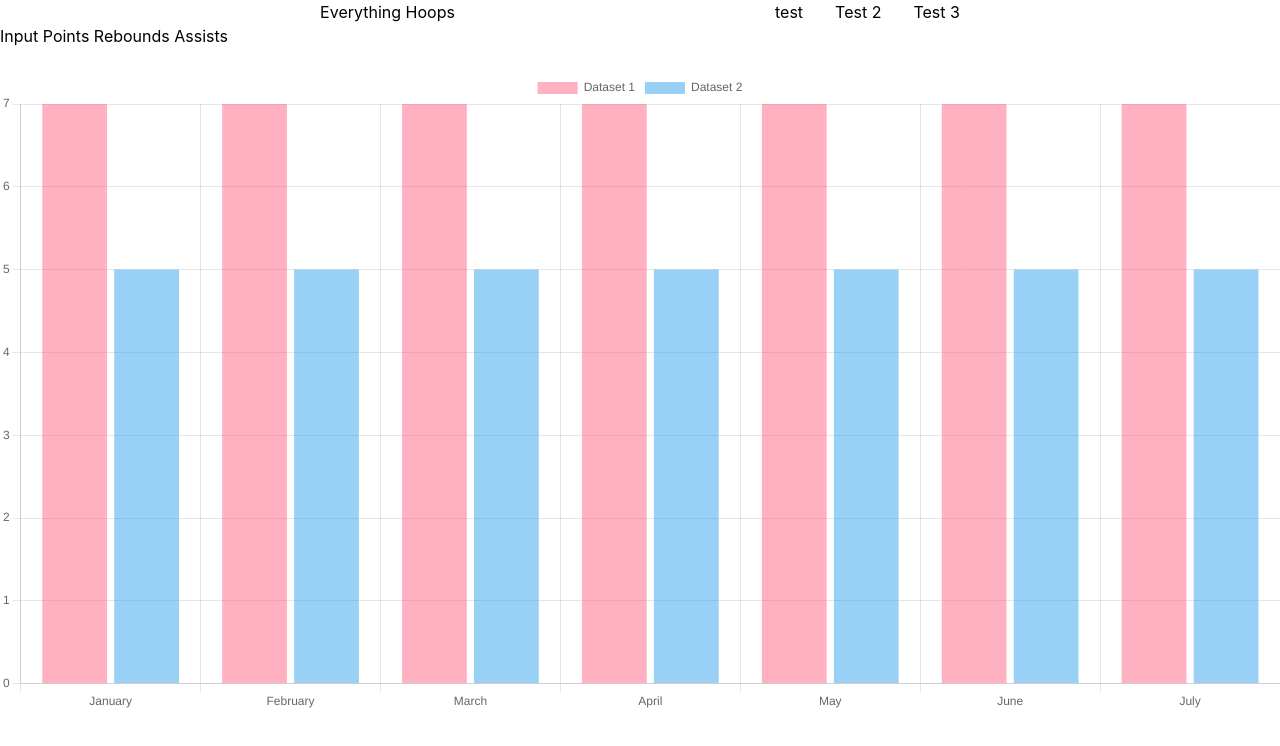
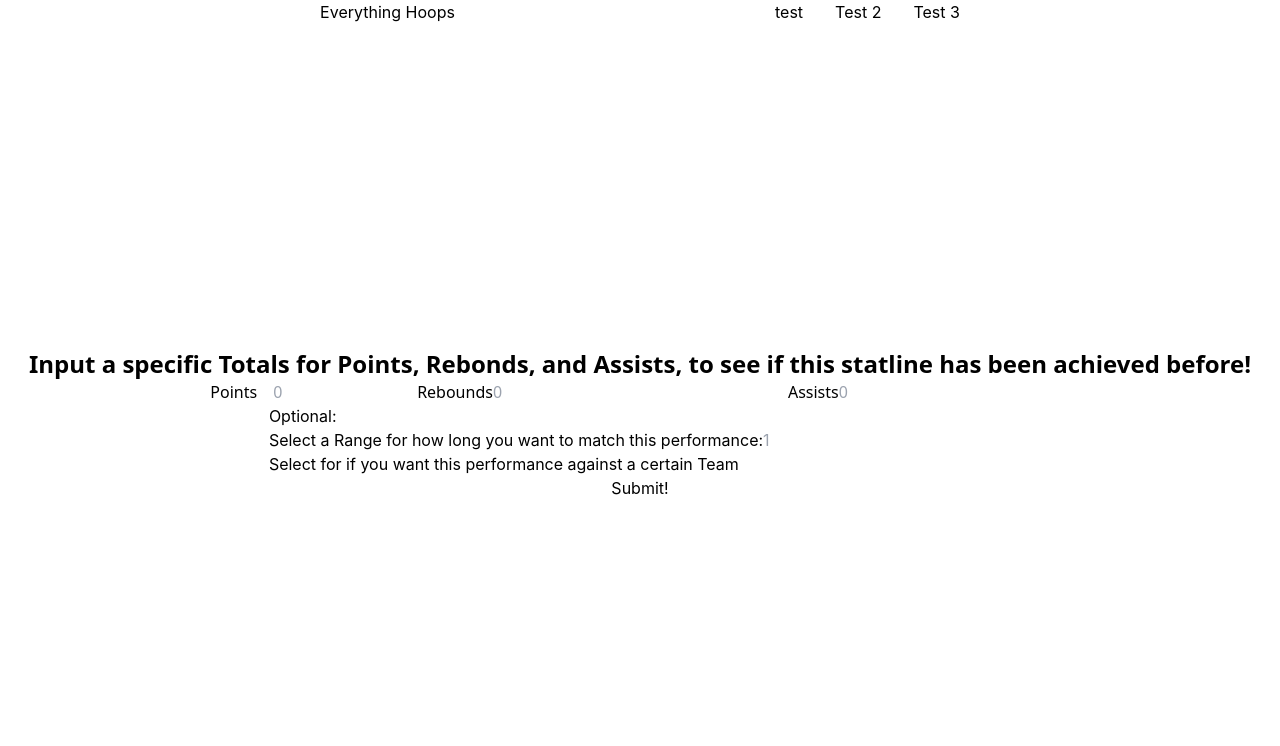
Before and after one commit to aditya161216/EverythingHoops, a React (Create React App) app in the folder everythinghoops/: page / in a window 1280 px wide. Shown: the top 746 px of the page. Built offline with nearby package versions, Linux system fonts and the light colour scheme.

Commit message:
changes to home

```diff
--- a/everythinghoops/src/App.js
+++ b/everythinghoops/src/App.js
@@ -2,6 +2,7 @@ import { BrowserRouter as Router, Route, Routes } from "react-router-dom";
 import HomePage from './components/Homepage';
 import Header from "./components/Links";
 import Player from "./components/player";
+import Datepage from "./components/pages/DateInTime";
 import './App.css';
 
 function App() {
@@ -13,6 +14,7 @@ function App() {
           <Route path="/" element={<HomePage />}/>
           <Route path="/players" element={<p> I want this to be the url where you search for players</p>}/>
           <Route path= "/players/:playerId" element={<Player/>}/>
+          <Route path="/performance" element={<Datepage/>}/>
         </Routes>
       </Router>
     </div>
--- a/everythinghoops/src/components/Homepage.js
+++ b/everythinghoops/src/components/Homepage.js
@@ -1,81 +1,66 @@
 import React from "react";
-import {
-  Chart as ChartJS,
-  CategoryScale,
-  LinearScale,
-  BarElement,
-  Title,
-  Tooltip,
-  Legend,
-} from 'chart.js';
-import { Bar } from 'react-chartjs-2';
-
-ChartJS.register(
-  CategoryScale,
-  LinearScale,
-  BarElement,
-  Title,
-  Tooltip,
-  Legend
-);
-
-export const options = {
-  responsive: true,
-};
-
-const labels = ['January', 'February', 'March', 'April', 'May', 'June', 'July'];
-
-export const data = {
-  labels,
-  datasets: [
-    {
-      label: 'Dataset 1',
-      data: labels.map(() => 7),
-      backgroundColor: 'rgba(255, 99, 132, 0.5)',
-    },
-    {
-      label: 'Dataset 2',
-      data: labels.map(() => 5),
-      backgroundColor: 'rgba(53, 162, 235, 0.5)',
-    },
-  ],
-};
+import { useState } from "react";
 
 const HomePage = () => {
+  //Points Rebounds, and Assists are set to 0/1, but if updated it w
+    const [teams, setTeams] = useState(1);
+    const [dates, setDates] = useState(1);
+    const [points, setPoints] = useState(0);
+    const [rebounds, setRebounds] = useState(0);
+    const [assists, setAssists] = useState(0);
 
-    //title
-    //input fields
+    const nbateams = [];
+    const beginQuery = async() => {
 
-    //below we render the actual results, redirect to different path
+    }
 
-    //different link to other pages?
-
-    //player name line graphs and regressions,
-    //at least this many points rebounds and etc., a date for a specific time
-
-    //enter a data, and gets the best performance on that data, if its valid.
-
-    //link to other 3 pages,
-
-    //on submit, after we supply the values, we get the actual
-
+    //PRA, also options to select in certain date ranges, against a certain team, if these stats have occured, these are optional,
+    //certain team -> placeHolder -> all
+    //certain date -> placeHolder -> range
 
 
     return (
-        <div className="flex flex-col">
-            <div className="">
-                Input Points Rebounds Assists
-            </div>
+          <div className="flex flex-col h-screen w-screen">
+            <div className="flex flex-col justify-center items-center w-full h-full">
+              <div className="flex flex-row font-sans text-2xl font-bold">
+                Input a specific Totals for Points, Rebonds, and Assists, to see if this statline has been achieved before!
+              </div>
 
-            <div className="flex ">
-                <input type="number" />
-            </div>
+              <div className="flex flex-row gap-x-16 font-sans">
+                <div className="flex flex-row ">
+                  <span>Points</span>
+                  <input className="pl-4 w-24" vaule={points} type="number" placeholder="0" onChange={(e) => setPoints(e.target.value)}></input>
+                </div>
 
-            <div className="flex">
-                <Bar options={options} data={data} />
-            </div>
+                <div className="flex flex-row">
+                  <span>Rebounds</span>
+                  <input vaule={rebounds} type="number" placeholder="0" onChange={(e) => setRebounds(e.target.value)}></input>
+                </div>
 
+                <div className="flex flex-row">
+                  <span>Assists</span>
+                  <input vaule={assists} type="number" placeholder="0" onChange={(e) => setAssists(e.target.value)}></input>
+                </div>
+              </div>
+
+
+              <div className="flex flex-col">
+                <span> Optional:</span>
+                <div className="flex">
+                  Select a Range for how long you want to match this performance:
+                  <input vaule={dates} type="number" placeholder="1" onChange={(e) => setDates(e.target.value)}></input>
+                  {console.log(dates)}
+                </div>
+
+                <div className="flex">
+                  Select for if you want this performance against a certain Team
+                  {/* TODO: create the drop down for this */}
+              </div>
+
+              <button onClick={beginQuery}>Submit!</button>
+          </div>
         </div>
+      </div>
     )
 }
 
--- /dev/null
+++ b/everythinghoops/src/components/pages/DateInTime.js
@@ -0,0 +1,23 @@
+import React from "react";
+import { useState } from "react";
+
+const Datepage = () => {
+    const [selectedOption, setOption] = useState();
+
+    //this should be a drop down, and then on submission I render the next component in the div
+
+    return (
+        <></>
+    );
+
+
+    //either against a team
+    //date based ranges
+
+    //month /day /year /range ->
+
+    //against a certain team
+
+}
+
+export default Datepage;
```
